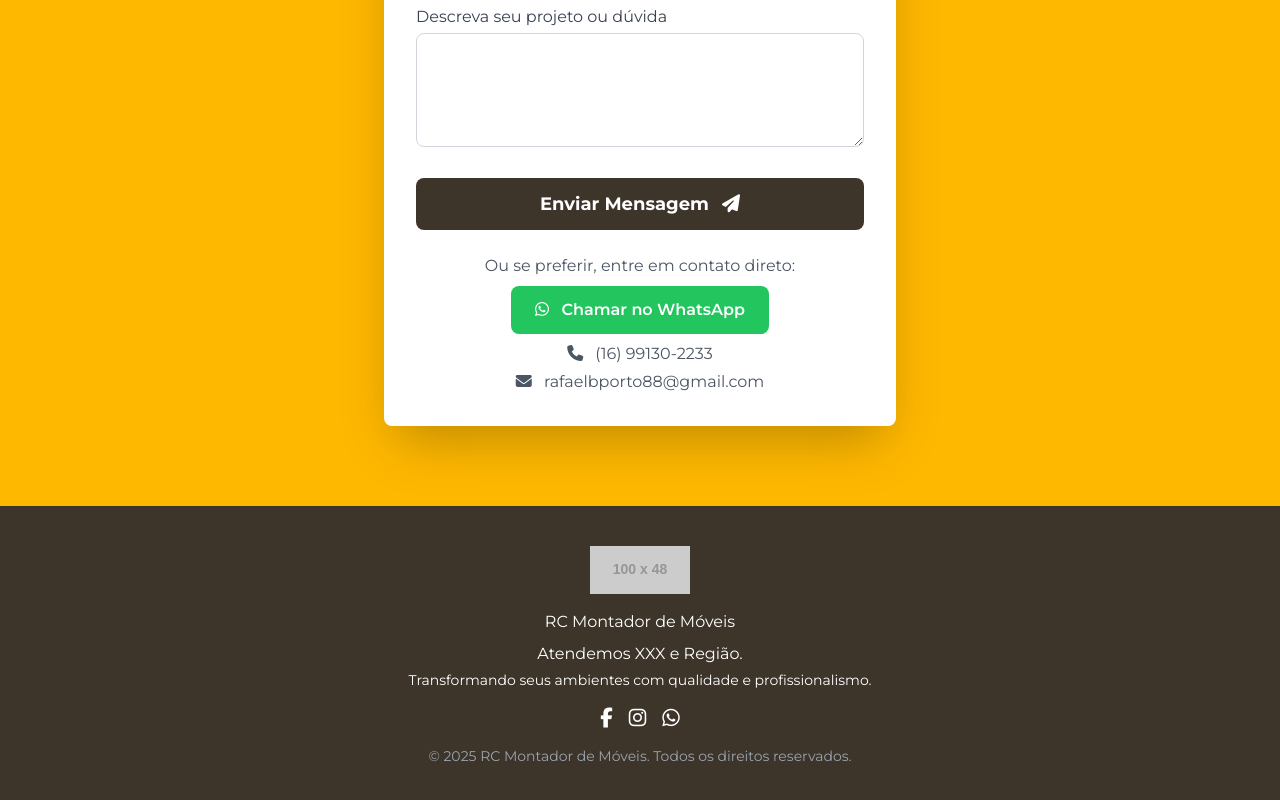
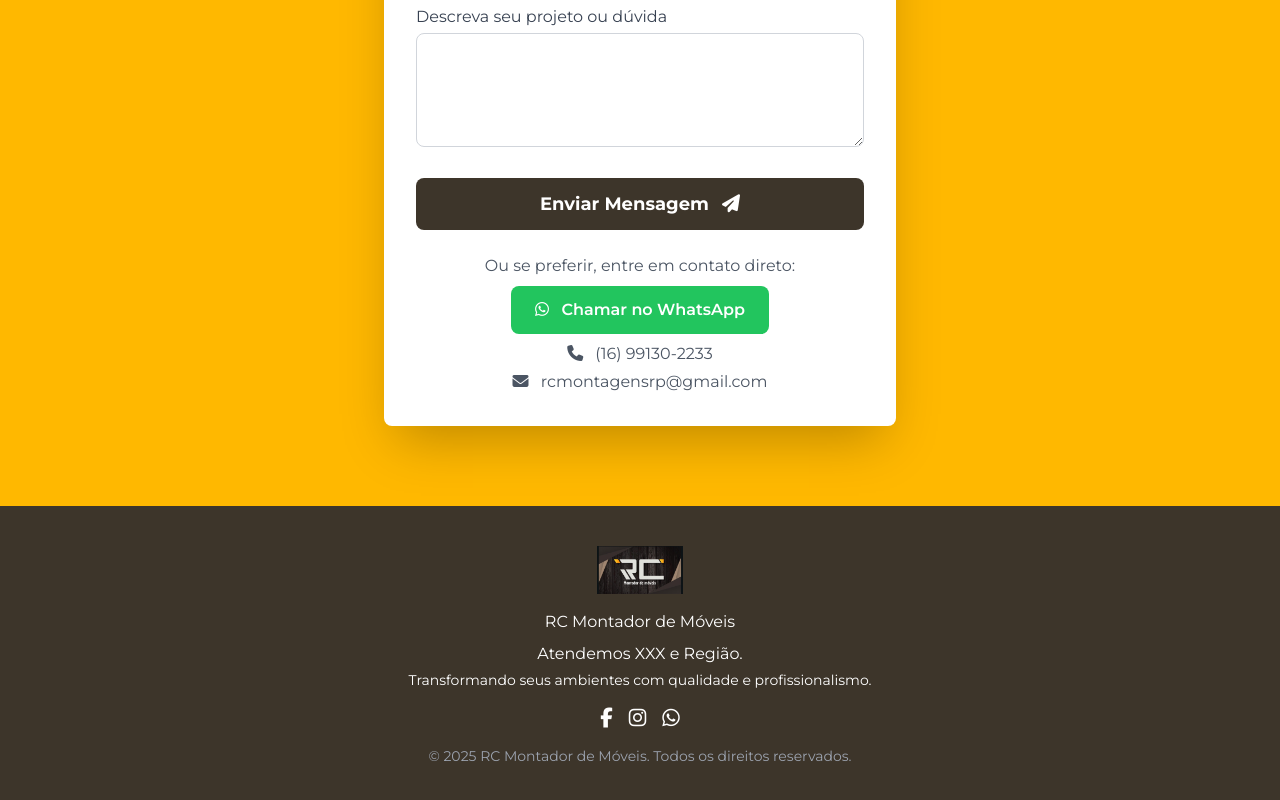
Before and after one commit to rafaelBPorto/rcMoveis, a plain HTML site: page index.html in a window 1280 px wide. Shown: the part 4247-5047 px from the top of the page. Drawn offline with nearby package versions, Linux system fonts and the light colour scheme; placeholder pictures from the web are drawn by us.

Commit message:
update contact form email and fix logo image path

```diff
--- a/index.html
+++ b/index.html
@@ -538,7 +538,7 @@
             Fale Conosco Agora!
           </h3>
           <form
-            action="https://formsubmit.co/rafaelbporto88@gmail.com"
+            action="https://formsubmit.co/rcmontagensrp@gmail.com"
             method="POST"
           >
             <input
@@ -630,7 +630,7 @@
             <i class="fas fa-phone mr-2"></i> (16) 99130-2233
           </p>
           <p class="mt-1 text-gray-600">
-            <i class="fas fa-envelope mr-2"></i> rafaelbporto88@gmail.com
+            <i class="fas fa-envelope mr-2"></i> rcmontagensrp@gmail.com
           </p>
         </div>
       </div>
@@ -639,7 +639,7 @@
     <footer class="bg-primary-dark text-white py-10">
       <div class="container mx-auto px-6 text-center">
         <img
-          src="logo.jpeg"
+          src="./assets/img/logo.jpeg"
           alt="Logo RC Montador de Móveis"
           class="h-12 mx-auto mb-4"
           onerror="this.onerror=null;this.src='https://placehold.co/100x48/3D352A/FFFFFF?text=Logo+RC';"
```
